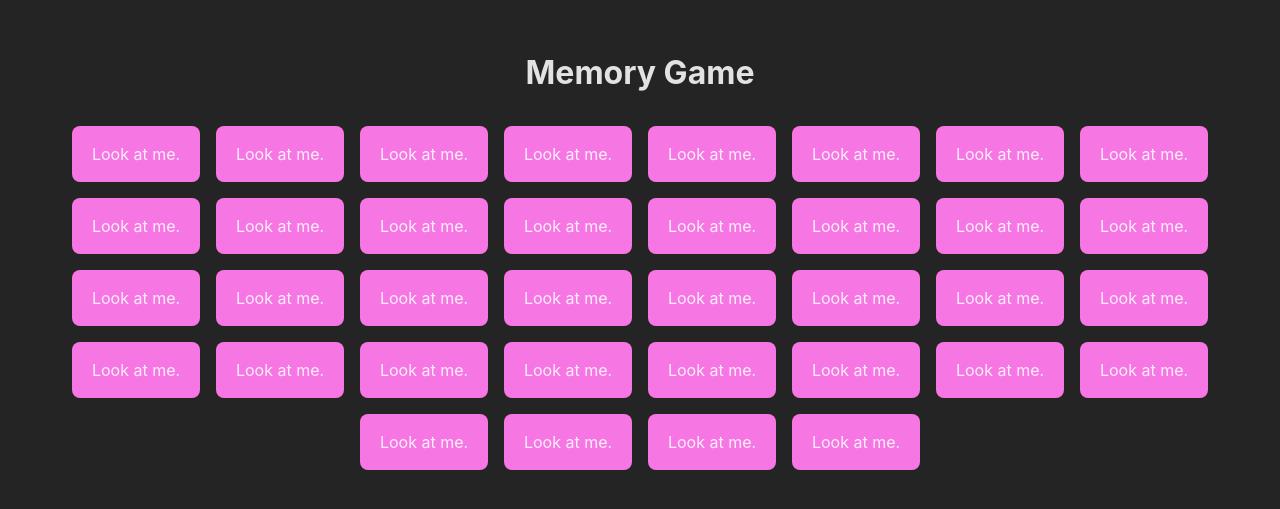
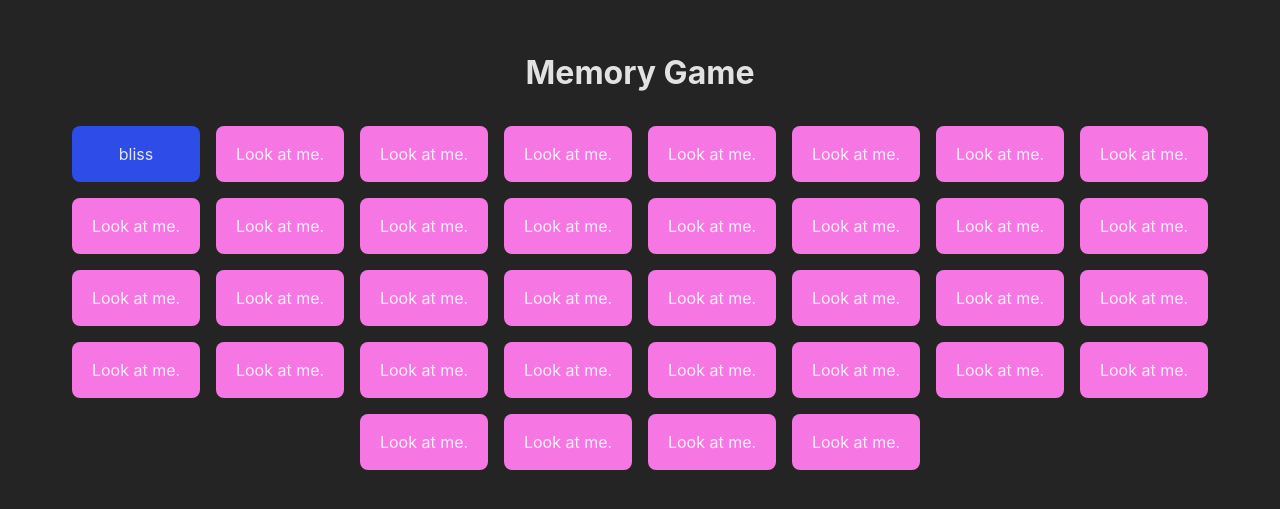
Before and after one commit to tschy/memory-game, a Preact app: page / in a window 1280 px wide. Shown: the part 147-656 px from the top of the page. Built offline with nearby package versions, Linux system fonts and the light colour scheme.

Commit message:
refactor hidden -> open

```diff
--- a/src/app.tsx
+++ b/src/app.tsx
@@ -6,10 +6,12 @@ export function App() {
         "peace", "hope", "charm", "glow", "grace", "cheer", "bliss", "pride",
         "faith", "light", "trust", "zeal"];
     const wordOrder = randomize(words.concat(...words));
-    const openCards = new Set<number>();
+    const openCards = new Set<number>([0]);
     const solvedWords = new Set<string>();
 
     function clickCard(word: string, index: number) {
+        if (openCards.has(index)) return;
+
         // if there is another open card with the same word, mark both as solved
 
         // if there are tow other open cards, hide them.
@@ -25,8 +27,8 @@ export function App() {
                     word={word}
                     key={word + "-" + i}
                     solved={solvedWords.has(word)}
-                    hidden={!openCards.has(i)}
-                    onClick={() => openCards.add(i)}
+                    open={openCards.has(i)}
+                    onClick={() => clickCard(word, i)}
                 />
             )}
         </>
--- a/src/components/Card.tsx
+++ b/src/components/Card.tsx
@@ -3,15 +3,14 @@ import {useState} from "preact/hooks";
 export type CardProps = {
     word: string;
     solved: boolean;
-    hidden: boolean;
+    open: boolean;
     onClick: () => void;
 }
 
-export function Card({word}: CardProps) {
-    const [hidden, setHidden] = useState(true);
-    return <div class={"card " + (hidden ? "hidden-card" : "open-card")}
-                onClick={() => setHidden(!hidden)}
+export function Card({word, open, solved, onClick}: CardProps) {
+    return <div class={"card " + (solved ? "solved-card" : open ? "open-card" : "hidden-card")}
+                onClick={() => onClick()}
     >
-        {hidden ? "Look at me." : word}
+        {open || solved ? word : "Look at me."}
     </div>
 }
--- a/src/index.css
+++ b/src/index.css
@@ -41,5 +41,10 @@ body {
 }
 
 .open-card {
+  background-color: #2d4ce8;
+
+}
+
+.solved-card {
   background-color: #42b983;
 }
```
